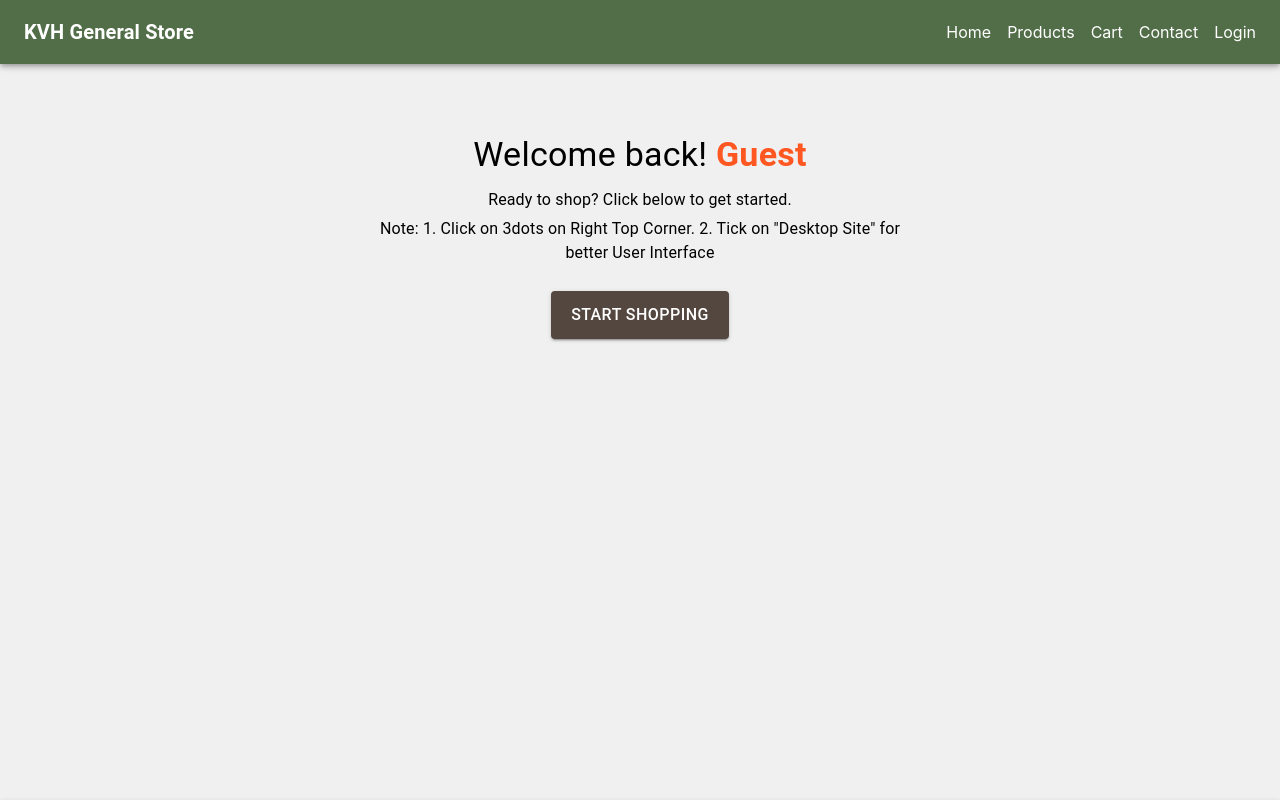
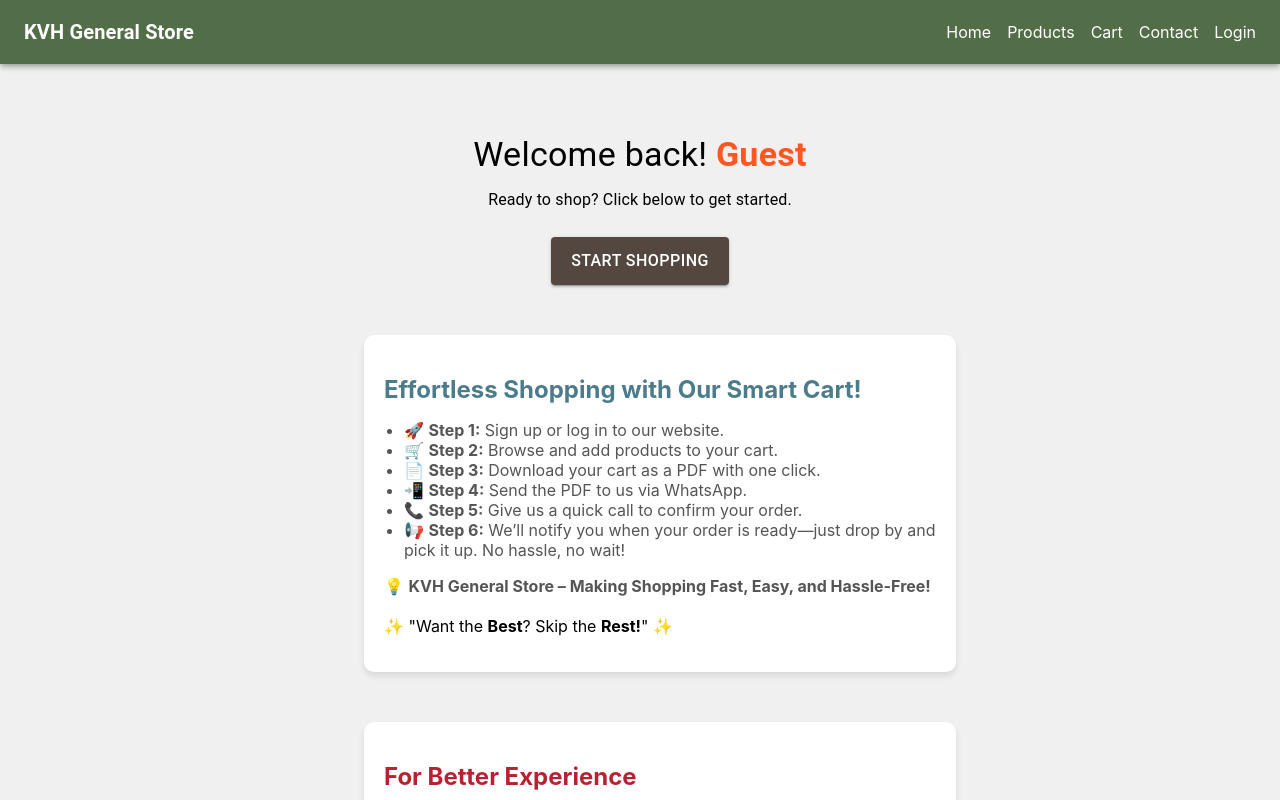
Before and after one commit to balasubramani12/kvh-gen-frontend, a React (Create React App) app: page /dashboard in a window 1280 px wide. Shown: the top 800 px of the page. Built offline with nearby package versions, Linux system fonts and the light colour scheme.

Commit message:
Added Manual to HomePage

```diff
--- a/src/pages/CartPage.js
+++ b/src/pages/CartPage.js
@@ -283,7 +283,7 @@ const CartPage = () => {
                                 {/* Product Card */}
                                 <Card
                                     style={{
-                                        backgroundColor: '#E9EED9',
+                                        backgroundColor: '#FFFFFF',
                                         color: '#000',
                                         height: '100%',
                                         display: 'flex',
--- a/src/pages/Dashboard.js
+++ b/src/pages/Dashboard.js
@@ -65,11 +65,7 @@ const Dashboard = () => {
         <Typography variant="body1" gutterBottom>
           Ready to shop? Click below to get started.
         </Typography>
-        <Typography variant="body1" gutterBottom>
-          Note:
-          1. Click on 3dots on Right Top Corner.
-          2. Tick on "Desktop Site" for better User Interface
-        </Typography>
+
       </motion.div>
 
       {/* Button Animation */}
@@ -93,8 +89,121 @@ const Dashboard = () => {
           </Button>
         </Link>
       </motion.div>
+
+      <motion.div
+              initial={{ opacity: 0 }}
+              animate={{ opacity: 1 }}
+              transition={{ delay: 1, duration: 1 }}
+              style={styles.additionalContent}
+            >
+              <h2 style={styles.contentTitle2}>Effortless Shopping with Our Smart Cart!</h2>
+
+              <ul style={styles.list}>
+                <li>🚀 <strong>Step 1:</strong> Sign up or log in to our website.</li>
+                <li>🛒 <strong>Step 2:</strong> Browse and add products to your cart.</li>
+                <li>📄 <strong>Step 3:</strong> Download your cart as a PDF with one click.</li>
+                <li>📲 <strong>Step 4:</strong> Send the PDF to us via WhatsApp.</li>
+                <li>📞 <strong>Step 5:</strong> Give us a quick call to confirm your order.</li>
+                <li>📢 <strong>Step 6:</strong> We’ll notify you when your order is ready—just drop by and pick it up.
+                  No hassle, no wait!
+                </li>
+              </ul>
+
+              <p style={styles.contentDescription}>
+                💡 <strong>KVH General Store – Making Shopping Fast, Easy, and Hassle-Free!</strong>
+              </p>
+
+              <p>✨ "Want the <strong>Best</strong>? Skip the <strong>Rest!</strong>" ✨</p>
+            </motion.div>
+
+
+            <motion.div
+              initial={{ opacity: 0 }}
+              animate={{ opacity: 1 }}
+              transition={{ delay: 1, duration: 1 }}
+              style={styles.additionalContent}
+            >
+              <h2 style={styles.contentTitle}>For Better Experience</h2>
+
+              <ul style={styles.list}>
+                <li>Click on the three dots in the top-right corner.</li>
+                <li>Select and mark the option "Desktop Site" by ticking it.</li>
+              </ul>
+              <p style={styles.contentDescription}>
+                At KVH General Store, we offer high-quality products at unbeatable prices. Our mission is to provide you with a seamless shopping experience.
+              </p>
+            </motion.div>
     </Container>
   );
 };
 
+// Styles
+const styles = {
+  container: {
+    textAlign: 'center',
+    padding: '50px',
+    minHeight: '80vh',
+    backgroundColor: '#f9f9f9',
+    display: 'flex',
+    flexDirection: 'column',
+    alignItems: 'center',
+    justifyContent: 'center',
+  },
+  title: {
+    fontSize: '2.5rem',
+    fontWeight: 'bold',
+    color: '#3E7B27', // Greenish color
+    marginBottom: '20px',
+  },
+  subtitle: {
+    fontSize: '1.25rem',
+    color: '#555',
+    marginBottom: '40px',
+  },
+  button: {
+    padding: '15px 30px',
+    fontSize: '1rem',
+    backgroundColor: '#3E7B27', // Greenish color
+    color: '#fff',
+    border: 'none',
+    borderRadius: '5px',
+    cursor: 'pointer',
+    transition: 'background-color 0.3s ease',
+    '&:hover': {
+      backgroundColor: '#2ECC71', // Lighter green on hover
+    },
+  },
+  additionalContent: {
+    marginTop: '50px',
+    padding: '20px',
+    backgroundColor: '#fff',
+    borderRadius: '10px',
+    boxShadow: '0px 4px 6px rgba(0, 0, 0, 0.1)',
+    width: '100%',
+    maxWidth: '600px',
+    textAlign: 'left',
+  },
+  contentTitle: {
+    fontSize: '1.5rem',
+    fontWeight: 'bold',
+    color: '#B82132', // Blue color
+    marginBottom: '10px',
+  },
+  contentTitle2: {
+    fontSize: '1.5rem',
+    fontWeight: 'bold',
+    color: '#4C7B8B', // Blue color
+    marginBottom: '10px',
+  },
+  contentDescription: {
+    fontSize: '1rem',
+    color: '#555',
+    marginBottom: '20px',
+  },
+  list: {
+    paddingLeft: '20px',
+    fontSize: '1rem',
+    color: '#555',
+  },
+};
 export default Dashboard;
--- a/src/pages/HomePage.js
+++ b/src/pages/HomePage.js
@@ -42,6 +42,34 @@ const HomePage = () => {
       </motion.div>
 
       {/* Additional Content Section */}
+
+      <motion.div
+        initial={{ opacity: 0 }}
+        animate={{ opacity: 1 }}
+        transition={{ delay: 1, duration: 1 }}
+        style={styles.additionalContent}
+      >
+        <h2 style={styles.contentTitle2}>Effortless Shopping with Our Smart Cart!</h2>
+
+        <ul style={styles.list}>
+          <li>🚀 <strong>Step 1:</strong> Sign up or log in to our website.</li>
+          <li>🛒 <strong>Step 2:</strong> Browse and add products to your cart.</li>
+          <li>📄 <strong>Step 3:</strong> Download your cart as a PDF with one click.</li>
+          <li>📲 <strong>Step 4:</strong> Send the PDF to us via WhatsApp.</li>
+          <li>📞 <strong>Step 5:</strong> Give us a quick call to confirm your order.</li>
+          <li>📢 <strong>Step 6:</strong> We’ll notify you when your order is ready—just drop by and pick it up.
+            No hassle, no wait!
+          </li>
+        </ul>
+
+        <p style={styles.contentDescription}>
+          💡 <strong>KVH General Store – Making Shopping Fast, Easy, and Hassle-Free!</strong>
+        </p>
+
+        <p>✨ "Want the <strong>Best</strong>? Skip the <strong>Rest!</strong>" ✨</p>
+      </motion.div>
+
+
       <motion.div
         initial={{ opacity: 0 }}
         animate={{ opacity: 1 }}
@@ -114,6 +142,12 @@ const styles = {
     color: '#B82132', // Blue color
     marginBottom: '10px',
   },
+  contentTitle2: {
+    fontSize: '1.5rem',
+    fontWeight: 'bold',
+    color: '#4C7B8B', // Blue color
+    marginBottom: '10px',
+  },
   contentDescription: {
     fontSize: '1rem',
     color: '#555',
--- a/src/pages/ProductsPage.js
+++ b/src/pages/ProductsPage.js
@@ -291,7 +291,7 @@ const ProductsPage = () => {
                             {/* Product Card */}
                             <Card
                                 style={{
-                                    backgroundColor: '#F2EED7',
+                                    backgroundColor: '#FFFFFF',
                                     color: '#000',
                                     height: '100%',
                                     display: 'flex',
```
